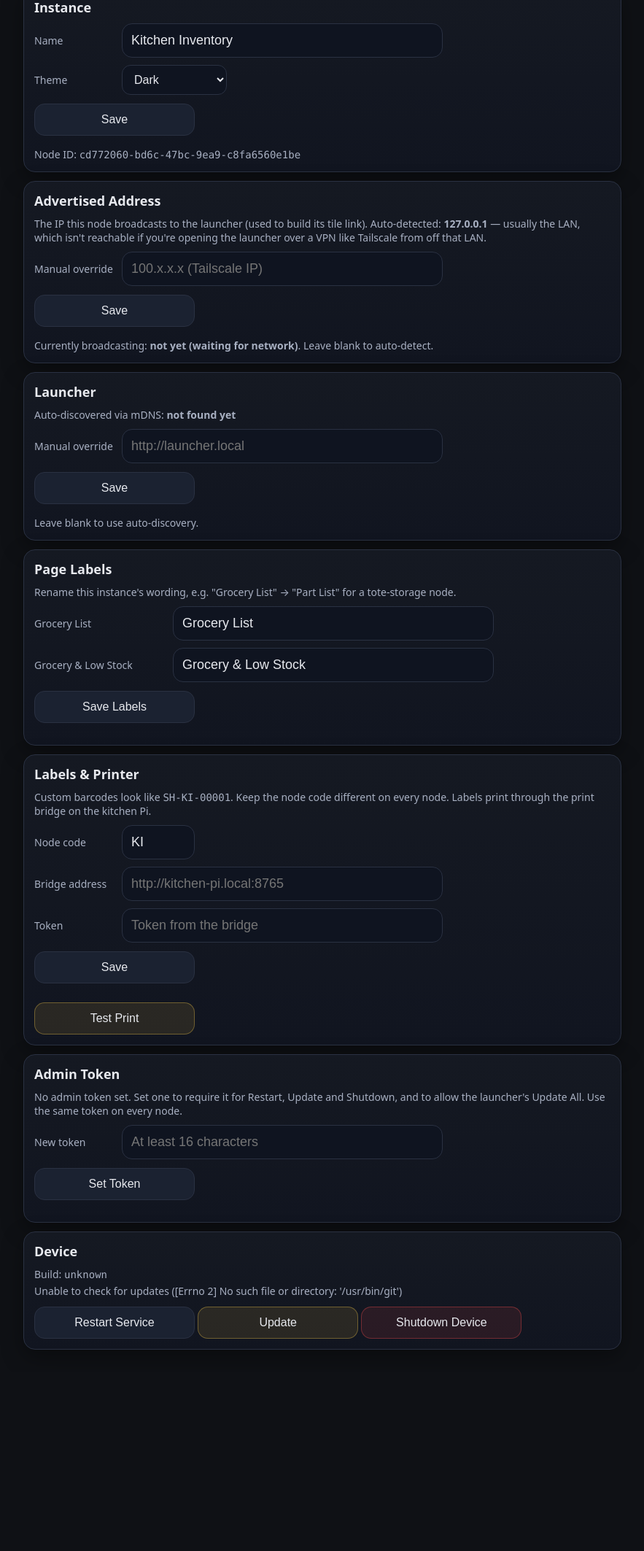
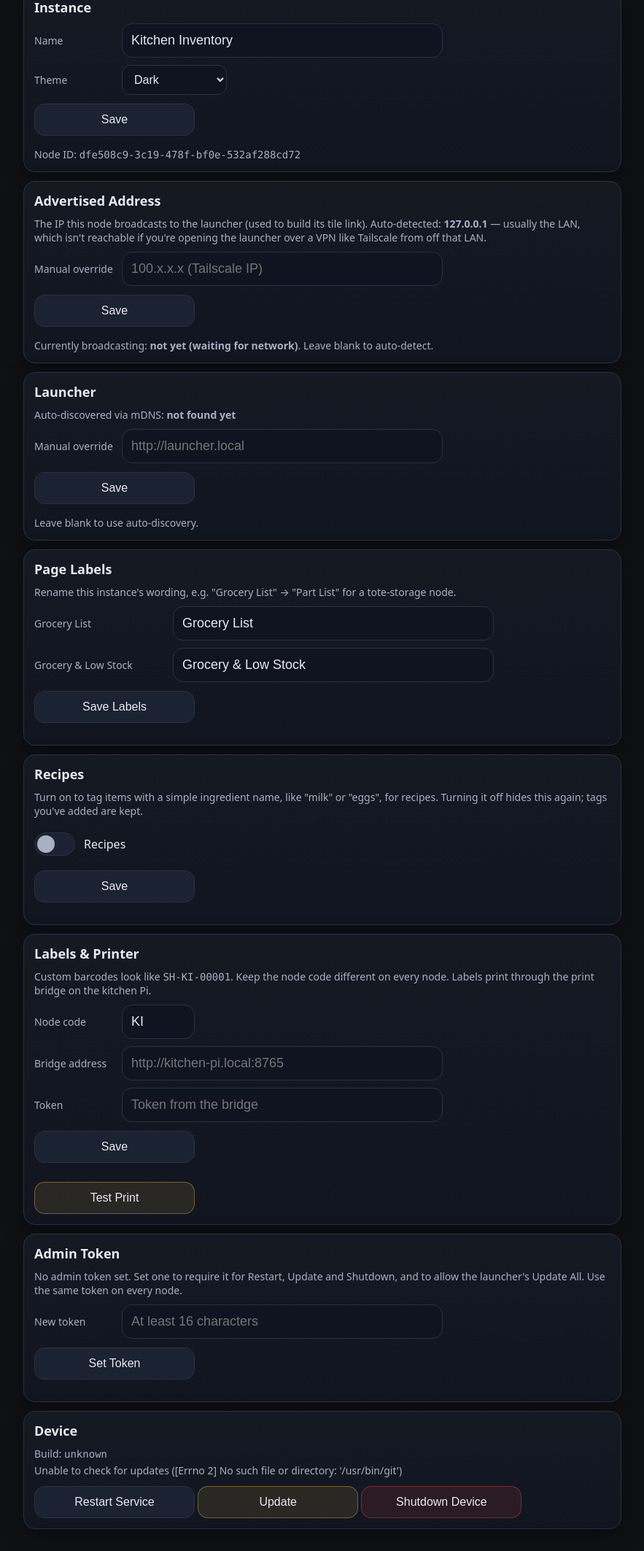
Before and after one commit to Alpha8056/StockHive, a Flask app: page /settings in a window 1280 px wide. Shown: the part 150-2276 px from the top of the page at 73% size, without its empty margins (198-1081 px from the left). Before the commit the page ends 2000 px from the top, so only its background shows below. Run offline with Flask 3, Linux system fonts and the light colour scheme; data comes from the database, SQL or seed files in the repository.

Commit message:
Recipes step 1: ingredient tags on items
A per-node Settings > Recipes switch (off by default, so electronics or
medicine nodes never see it). When on, each item can carry a simple
ingredient name ("milk", "eggs") that recipes can match later, instead
of product names.

Storage: two add-only columns on items. ingredient TEXT (NULL = not
tagged yet; stored trimmed, lowercase, single-spaced, max 40 chars) and
not_ingredient INTEGER NOT NULL DEFAULT 0 for items that will never
have one (foil, batteries). A separate flag rather than a magic value
in ingredient, so every ingredient query stays a plain NULL check. One
setter keeps the two exclusive.

- Edit page and new-item form: "Ingredient (optional)" with
  suggestions from this node's existing ingredients (datalist), and a
  "Not an ingredient" box. A hidden marker means a form without these
  fields never clears a tag.
- Tools > Recipes card with the untagged count, linking to the new
  Tag Ingredients page: every untagged item in one form with a zone
  filter. Every Save button submits the whole form, so nothing typed in
  other rows is lost; blank rows are skipped; each row has a "Not an
  ingredient" button. The POST is same-origin checked.
- Inventory search and /api/search (launcher item search) also match
  the ingredient while Recipes is on.
- Changes show in Recent Changes as "Edited" (one row per Edit save,
  one per item on Tag Ingredients; a new item's "New" row covers it).
- Backups need no change: the tags live in inventory.db, which the
  backup zip already contains.
- When Recipes is off nothing shows, crafted POSTs are ignored, search
  ignores tags, and existing tags are kept.

User Guide: new section 15 plus an index row and a Settings line.

Tested with a Flask test-client check (49 checks) against a copy of
node/ upgraded from an old-schema database.

Co-Authored-By: Claude Opus 5.5 <noreply@anthropic.com>

```diff
--- a/node/app.py
+++ b/node/app.py
@@ -69,6 +69,13 @@ from inventory import (
     get_item_include_in_grocery,
     set_item_include_in_grocery,
     get_aisle_map,
+    get_item_ingredient,
+    set_item_ingredient,
+    set_ingredients_bulk,
+    get_ingredient_map,
+    get_distinct_ingredients,
+    get_untagged_items,
+    INGREDIENT_MAX_LEN,
     add_item,
     increment_existing,
     remove_one,
@@ -1108,6 +1115,10 @@ def resolve_barcode_page():
                 try:
                     include = _form_include_in_grocery()
                     add_item(barcode, name, new_location, include_in_grocery=include is not False)
+                    ingredient_form = _form_ingredient()
+                    if ingredient_form is not None:
+                        # log=False: the "New" row in Recent Changes covers it.
+                        set_item_ingredient(barcode, *ingredient_form, log=False)
                     if expiration_date:
                         update_item_expiration(barcode, expiration_date)
                     if made_date:
@@ -1130,6 +1141,7 @@ def resolve_barcode_page():
         # Generated codes only ever create a new item — hide "Link to existing".
         custom=is_custom_barcode(barcode),
         grocery_switch=Markup(_grocery_switch_html(True)),
+        ingredient_field=Markup(_ingredient_field_html(None, False)) if labels.get_recipes_enabled() else "",
         leftover_default_days=LEFTOVER_DEFAULT_DAYS,
         leftover_max_days=LEFTOVER_MAX_DAYS,
         items=items,
@@ -1280,12 +1292,15 @@ def inventory_page():
     items = get_inventory()
     aliases_by_item = get_all_aliases_by_item()
     photos_map = get_photos_map()
+    ingredient_map = get_ingredient_map() if labels.get_recipes_enabled() else {}
 
     def matches(row):
         barcode, name, location, qty, low, expiration_date = row
         if q:
             haystack = [name.lower(), barcode.lower()]
             haystack += [a.lower() for a in aliases_by_item.get(barcode, [])]
+            if barcode in ingredient_map:
+                haystack.append(ingredient_map[barcode])
             if not any(q in h for h in haystack):
                 return False
         if zone_filter != "All":
@@ -1708,6 +1723,7 @@ def edit_item_page():
     _, name, location, qty, low, expiration_date = item
     photo = get_item_photo(barcode)
     aisle = get_item_aisle(barcode)
+    ingredient_html = _ingredient_field_html(*get_item_ingredient(barcode)) if labels.get_recipes_enabled() else ""
     status_html = _page_status_html()
     back = _back_param()                 # the list page (with filters) we came from
     edit_here = _edit_url(barcode, back)
@@ -1778,6 +1794,7 @@ def edit_item_page():
           <div class="fieldRow">
             <input type="text" name="aisle" value="{_h(aisle or '')}" placeholder="e.g. A3, 7, Produce">
           </div>
+          {ingredient_html}
           <div class="fieldRow" style="margin-top:14px;margin-bottom:14px;">
             <label style="color:var(--muted);font-size:14px;">Photo (optional)</label>
           </div>
@@ -1842,6 +1859,109 @@ def edit_item_page():
     """
 
 
+# ------------------------------------------------------------
+# SUBSECTION: Tag Ingredients (Tools > Recipes)
+# One form for every untagged item. Every Save button submits the whole
+# form, so whatever was typed in other rows is saved too, never lost.
+# ------------------------------------------------------------
+TAG_INGREDIENTS_MAX_ROWS = 2000   # cap on rows read back from one POST
+
+
+@app.route("/tag-ingredients")
+def tag_ingredients_page():
+    if not labels.get_recipes_enabled():
+        return redirect(_with_status("/tools", "Turn on Recipes in Settings first", "warn"))
+    zone_filter = (request.args.get("zone", "All") or "All").strip()
+    items = get_untagged_items()
+    zones = sorted(_locations_map().keys())     # same zone list as Inventory
+    if zone_filter != "All":
+        items = [r for r in items if str(r[2]).startswith(zone_filter)]
+
+    zone_options = "".join(
+        f'<option value="{_h(z)}" {"selected" if z == zone_filter else ""}>{_h(z)}</option>'
+        for z in ["All", *zones]
+    )
+    rows = "".join(
+        f"""
+        <div class="tagRow" data-item="{_h(barcode)}">
+          <input type="hidden" name="barcode_{i}" value="{_h(barcode)}">
+          <div style="flex:1;min-width:160px;"><b>{_h(name)}</b><div class="muted">{_h(location)}</div></div>
+          <input type="text" name="ingredient_{i}" list="ingredientList" maxlength="{INGREDIENT_MAX_LEN}"
+                 placeholder="ingredient" autocomplete="off" style="flex:1;min-width:140px;">
+          <button class="btn" type="submit">Save</button>
+          <button class="btn" type="submit" name="skip" value="{i}" title="Remove it from this list">Not an ingredient</button>
+        </div>
+        """
+        for i, (barcode, name, location) in enumerate(items)
+    ) or '<div class="muted">Every item has an ingredient name, or is marked "Not an ingredient".</div>'
+
+    save_all = '<div class="row"><button class="btn btn-wide" type="submit">Save all</button></div>' if items else ""
+    return f"""
+    {_styles()}{_auto_hide_banner_js()}
+    <style>
+      .tagRow{{display:flex;align-items:center;gap:10px;flex-wrap:wrap;padding:10px 0;border-bottom:1px solid var(--border);}}
+    </style>
+    <div class="wrap"><div class="container">
+      <header>
+        <div><h1>Tag Ingredients</h1><div class="sub">{len(items)} item{'' if len(items) == 1 else 's'} without an ingredient name</div></div>
+        <a class="btn" href="/tools">Back</a>
+      </header>
+      {_page_status_html()}
+      <div class="card">
+        <div class="muted">Type a simple name, like "milk" or "eggs". Any Save button saves every row you've typed in. Blank rows are skipped.</div>
+        <form method="get" action="/tag-ingredients" class="fieldRow" style="margin-top:10px;">
+          <select name="zone" onchange="this.form.submit()">{zone_options}</select>
+        </form>
+      </div>
+      <div class="card">
+        <form method="post" action="/tag-ingredients?zone={_u(zone_filter)}">
+          <input type="hidden" name="row_count" value="{len(items)}">
+          {_ingredient_datalist_html()}
+          {rows}
+          {save_all}
+        </form>
+      </div>
+    </div></div>
+    """
+
+
+@app.route("/tag-ingredients", methods=["POST"])
+def tag_ingredients_save():
+    if not common_security.same_origin_ok(request):
+        return Response("Blocked: request came from another site.", status=403, mimetype="text/plain")
+    zone_filter = (request.args.get("zone", "All") or "All").strip()
+    back = f"/tag-ingredients?zone={_u(zone_filter)}"
+    if not labels.get_recipes_enabled():
+        return redirect(_with_status("/tools", "Turn on Recipes in Settings first", "warn"))
+    try:
+        row_count = min(int(request.form.get("row_count", "0")), TAG_INGREDIENTS_MAX_ROWS)
+    except ValueError:
+        row_count = 0
+    skip_row = request.form.get("skip", "")
+
+    updates, tagged, skipped = [], 0, 0
+    for i in range(max(row_count, 0)):
+        barcode = (request.form.get(f"barcode_{i}") or "").strip()
+        if not barcode:
+            continue
+        if skip_row == str(i):
+            updates.append((barcode, None, True))
+            skipped += 1
+        elif (request.form.get(f"ingredient_{i}") or "").strip():
+            updates.append((barcode, request.form.get(f"ingredient_{i}"), False))
+            tagged += 1
+
+    if not updates:
+        return redirect(_with_status(back, "Nothing to save. Type an ingredient first.", "warn"))
+    set_ingredients_bulk(updates)
+    parts = []
+    if tagged:
+        parts.append(f"Tagged {tagged} item{'' if tagged == 1 else 's'}")
+    if skipped:
+        parts.append("marked 1 as not an ingredient")
+    return redirect(_with_status(back, ", ".join(parts).capitalize(), "ok"))
+
+
 @app.route("/print-label", methods=["POST"])
 def print_label_route():
     barcode = (request.form.get("barcode", "") or "").strip()
@@ -1896,6 +2016,7 @@ def edit_item_save():
         raw_quantity = request.form.get("quantity")
         raw_orig_quantity = request.form.get("orig_quantity")
         include_in_grocery = _form_include_in_grocery()
+        ingredient_form = _form_ingredient()
         remove_photo = request.form.get("remove_photo") == "1"
         photo_file = request.files.get("photo")
     except RequestEntityTooLarge:
@@ -1955,6 +2076,9 @@ def edit_item_save():
         update_item_name(barcode, new_name)
         update_item_expiration(barcode, expiration_date)
         set_item_aisle(barcode, aisle)
+        # log=False: one "Edited" row covers this whole save.
+        if ingredient_form is not None and set_item_ingredient(barcode, *ingredient_form, log=False):
+            other_changed = True
         if other_changed:
             log_item_edit(barcode)
         # Before the quantity change, so a save that turns the toggle OFF
@@ -2003,6 +2127,42 @@ def _grocery_switch_html(checked: bool) -> str:
           </label>
           <div class="muted" style="margin-top:4px;">Off = never added to the {_h(list_label)}, even at zero.</div>
     """
+
+
+def _ingredient_datalist_html() -> str:
+    """Suggestions from ingredients already used on this node, so tags
+    stay consistent ("eggs", not "egg" on one item and "eggs" on another)."""
+    options = "".join(f'<option value="{_h(i)}">' for i in get_distinct_ingredients())
+    return f'<datalist id="ingredientList">{options}</datalist>'
+
+
+def _ingredient_field_html(ingredient, not_ingredient: bool) -> str:
+    """Edit page / new-item form: "Ingredient (optional)" plus a "Not an
+    ingredient" box. The hidden marker means a form without these fields
+    (Recipes off, or an older cached page) never clears a tag."""
+    return f"""
+          <input type="hidden" name="ingredient_present" value="1">
+          <div class="fieldRow" style="margin-top:14px;margin-bottom:14px;">
+            <label style="color:var(--muted);font-size:14px;" for="ingredientInput">Ingredient (optional)</label>
+          </div>
+          <div class="fieldRow">
+            <input type="text" id="ingredientInput" name="ingredient" list="ingredientList" maxlength="{INGREDIENT_MAX_LEN}"
+                   value="{_h(ingredient or '')}" placeholder="e.g. milk, eggs, cheddar" autocomplete="off">
+            {_ingredient_datalist_html()}
+          </div>
+          <div class="muted" style="margin-top:6px;">A simple name recipes can match. Pick one from the list when it fits, so names stay the same.</div>
+          <label class="fieldRow" style="margin-top:10px;gap:8px;">
+            <input type="checkbox" name="not_ingredient" value="1" {"checked" if not_ingredient else ""}> Not an ingredient
+          </label>
+    """
+
+
+def _form_ingredient():
+    """(ingredient, not_ingredient) from a submitted form, or None if the
+    form didn't include the ingredient fields or Recipes is off."""
+    if not labels.get_recipes_enabled() or request.form.get("ingredient_present") != "1":
+        return None
+    return request.form.get("ingredient", ""), request.form.get("not_ingredient") == "1"
 
 
 def _parse_quantity(raw):
@@ -2464,17 +2624,19 @@ SEARCH_MAX_QUERY = 100
 def api_search():
     """Read-only item search for the launcher's cross-node search. Same
     matching as the Inventory page: case-insensitive "contains" on name,
-    barcode and any linked alias."""
+    barcode, any linked alias, and the ingredient tag when Recipes is on."""
     q = (request.args.get("q", "") or "").strip().lower()[:SEARCH_MAX_QUERY]
     if not q:
         return jsonify({"items": [], "more": False})
 
     aliases_by_item = get_all_aliases_by_item()
     aisle_map = get_aisle_map()
+    ingredient_map = get_ingredient_map() if labels.get_recipes_enabled() else {}
     matches = []
     for barcode, name, location, qty, _low, expiration_date in get_inventory():
         aliases = aliases_by_item.get(barcode, [])
-        if any(q in h.lower() for h in [name, barcode, *aliases]):
+        ingredient = ingredient_map.get(barcode)
+        if any(q in h.lower() for h in [name, barcode, *aliases, *([ingredient] if ingredient else [])]):
             matches.append({
                 "name": name,
                 "barcode": barcode,
@@ -2495,6 +2657,17 @@ def api_search():
 def tools_page():
     status_html = _page_status_html()
     locs = get_locations()
+
+    recipes_card = ""
+    if labels.get_recipes_enabled():
+        untagged = len(get_untagged_items())
+        recipes_card = f"""
+      <div class="card">
+        <h2>Recipes</h2>
+        <div class="muted">{untagged} item{'' if untagged == 1 else 's'} still need{'s' if untagged == 1 else ''} an ingredient name.</div>
+        <div class="row"><a class="btn btn-wide" href="/tag-ingredients">Tag Ingredients</a></div>
+      </div>
+        """
 
     rows = ""
     for l in locs:
@@ -2522,6 +2695,7 @@ def tools_page():
       </header>
 
       {status_html}
+      {recipes_card}
 
       <div class="card">
         <h2>Backup</h2>
@@ -2696,6 +2870,22 @@ def settings_page():
             <input type="text" name="grocery_low_stock" value="{_h(L['grocery_low_stock'])}">
           </div>
           <div class="row"><button class="btn btn-wide" type="submit">Save Labels</button></div>
+        </form>
+      </div>
+
+      <div class="card">
+        <h2>Recipes</h2>
+        <div class="muted">Turn on to tag items with a simple ingredient name, like "milk" or "eggs", for recipes. Turning it off hides this again; tags you've added are kept.</div>
+        <form method="post" action="/settings/update">
+          <input type="hidden" name="recipes_present" value="1">
+          <div class="row">
+            <label class="switchRow">
+              <input type="checkbox" name="recipes_enabled" value="1" {"checked" if labels.get_recipes_enabled() else ""}>
+              <span class="switchTrack" aria-hidden="true"></span>
+              <span>Recipes</span>
+            </label>
+          </div>
+          <div class="row"><button class="btn btn-wide" type="submit">Save</button></div>
         </form>
       </div>
 
@@ -2855,6 +3045,11 @@ def settings_update():
     if launcher_url is not None:
         labels.set_launcher_url(launcher_url)
 
+    # The marker field: an unticked checkbox sends nothing, and other
+    # Settings forms post here too without this one.
+    if request.form.get("recipes_present") == "1":
+        labels.set_recipes_enabled(request.form.get("recipes_enabled") == "1")
+
     if advertise_ip is not None:
         advertise_ip = advertise_ip.strip()
         if advertise_ip:
--- a/node/templates/resolve_barcode.html
+++ b/node/templates/resolve_barcode.html
@@ -98,6 +98,12 @@
             {{ grocery_switch }}
           </div>
 
+          {% if ingredient_field %}
+          <div class="row">
+            {{ ingredient_field }}
+          </div>
+          {% endif %}
+
           {% if custom %}
           <div class="row fieldRow">
             <label class="fieldRow" style="gap:8px;"><input type="checkbox" name="leftovers" value="1" id="leftoversBox"> Leftovers</label>
```
Also changed, not shown: docs/USER-GUIDE.md (+53 -0 lines), node/db.py (+8 -0 lines), node/inventory.py (+137 -0 lines), node/labels.py (+10 -0 lines).
